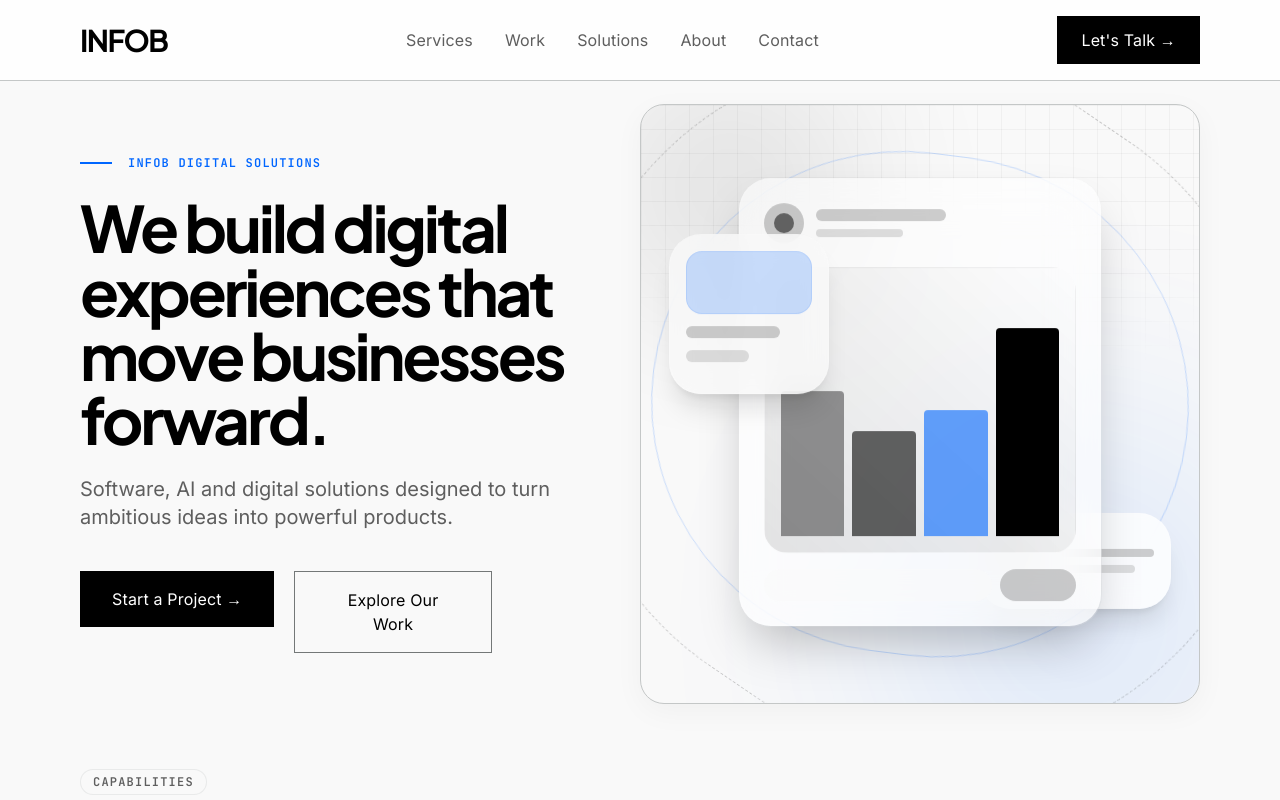
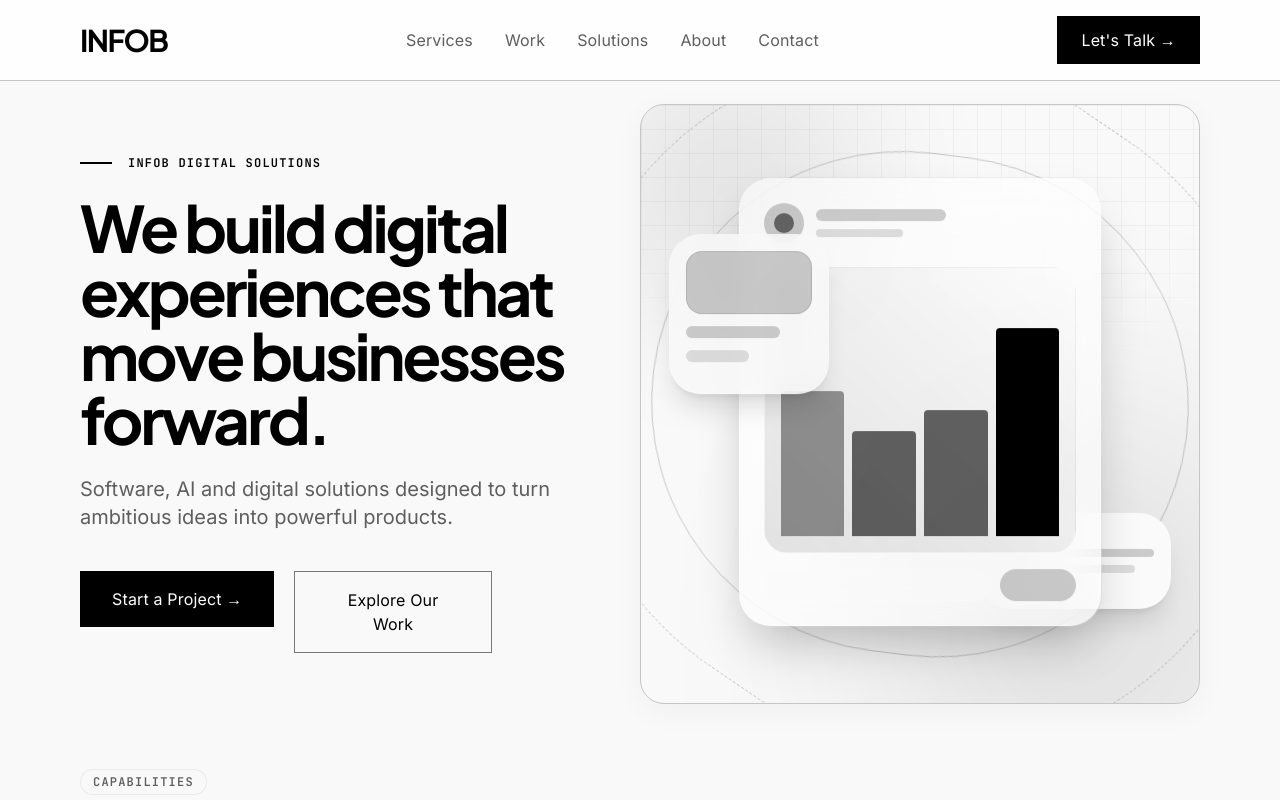
Before and after one commit to Mohsahal/business-portfolio, a React (Vite) app: page / in a window 1280 px wide. Shown: the top 800 px of the page. Built offline with nearby package versions, Linux system fonts and the light colour scheme.

Commit message:
style: enforce strict monochrome theme

```diff
--- a/tailwind.config.js
+++ b/tailwind.config.js
@@ -58,8 +58,8 @@ export default {
         "surface-border": "#E5E5E5",
         "body-text": "#333333",
         "surface-secondary": "#F5F5F5",
-        "accent-blue-soft": "#E6F0FF",
-        "accent": "#0066FF",
+        "accent-blue-soft": "#F0F0F0",
+        "accent": "#000000",
       },
       borderRadius: {
         "DEFAULT": "0.5rem",
```
